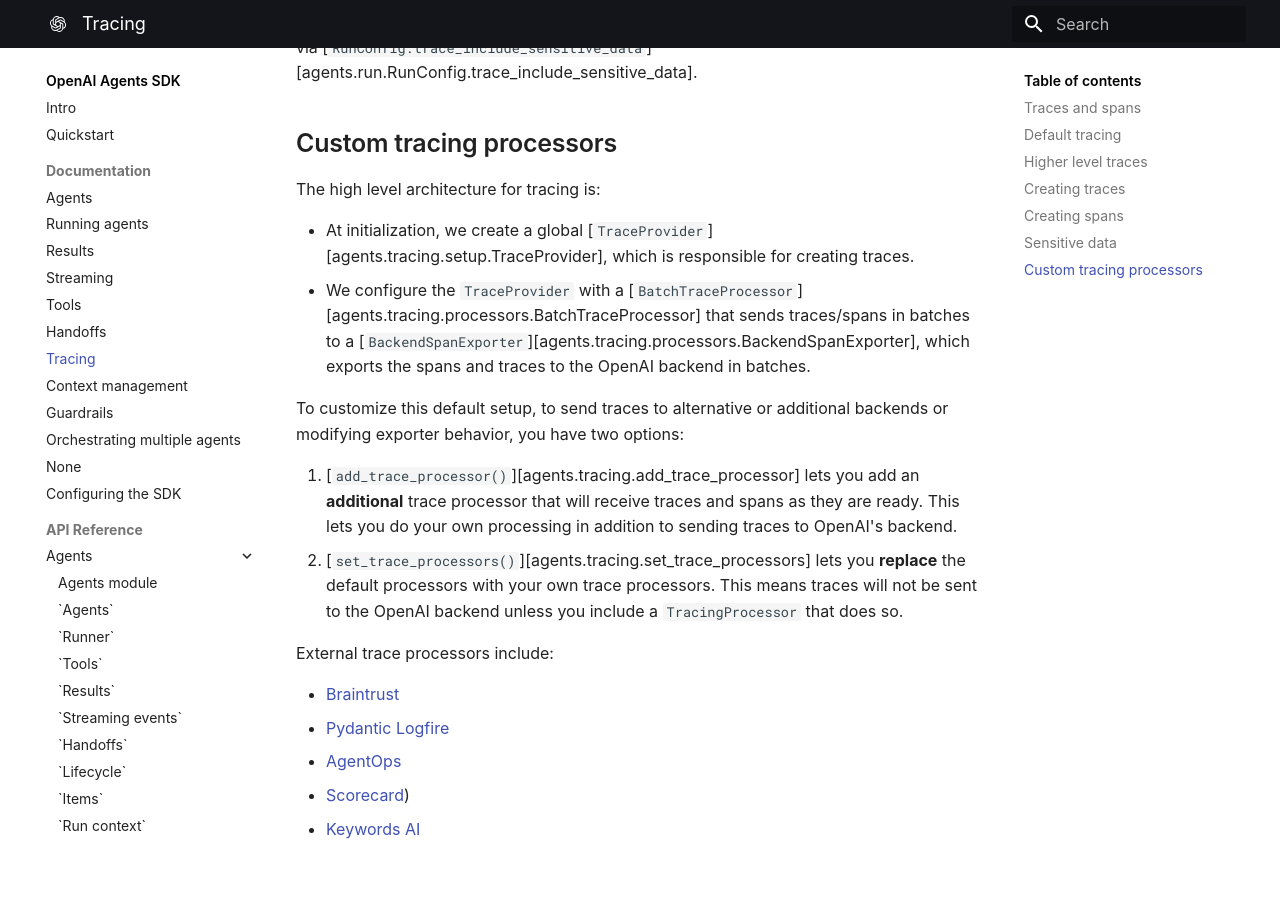
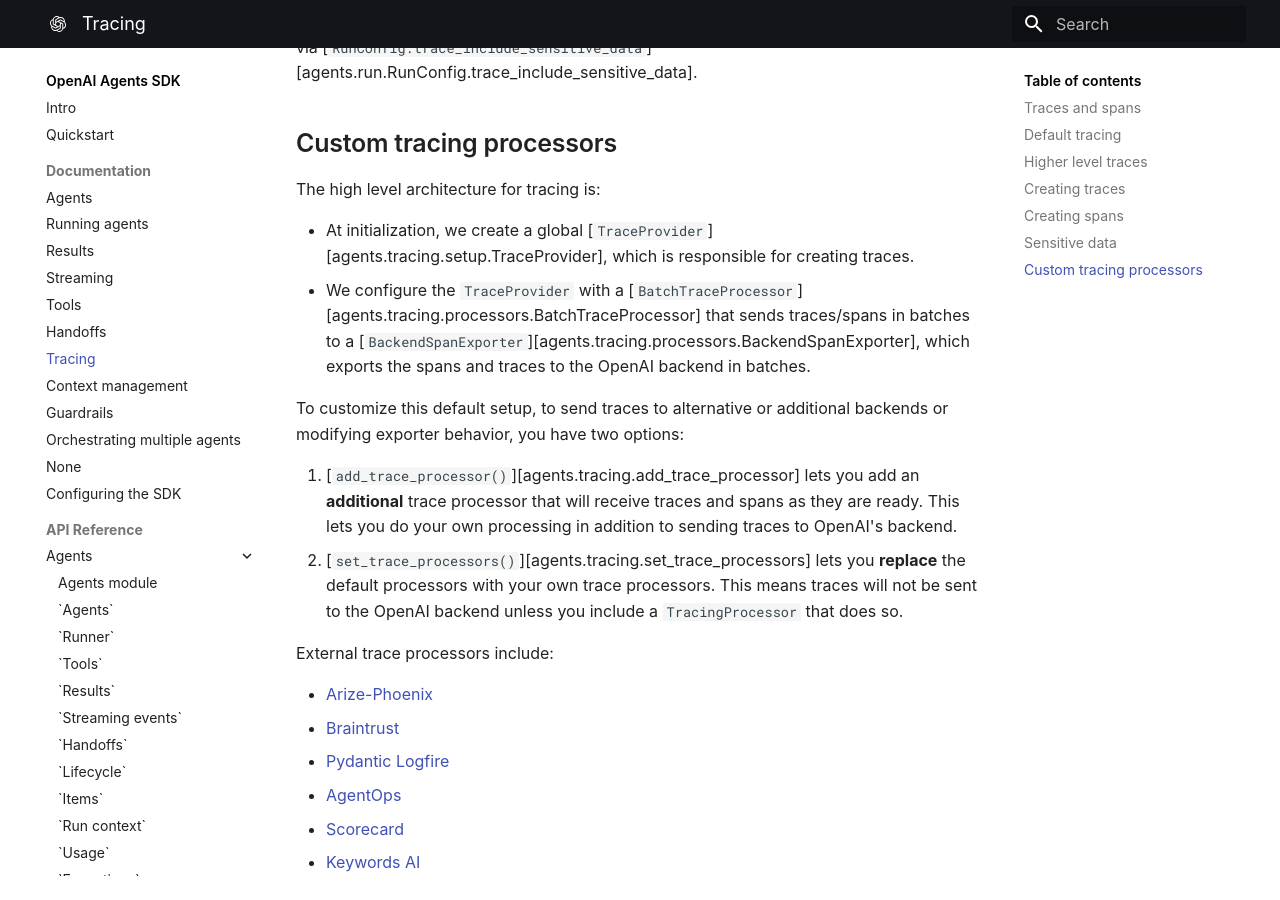
Before and after one commit to zain/openai-agents-python, an MkDocs documentation site: the page built from docs/tracing.md, in a window 1280 px wide and 900 px high, scrolled down 2770 px. Built offline with MkDocs 1.6.1 and Material for MkDocs 9.7.7, drawn with Linux system fonts in a browser that asks for light colours; some web fonts are replaced; before the commit the page ends 3636 px from its top, so only the background shows below that.

Commit message:
docs: add arize-phoenix to tracing documentation

```diff
--- a/docs/tracing.md
+++ b/docs/tracing.md
@@ -90,8 +90,9 @@
 
 External trace processors include:
 
+-   [Arize-Phoenix](https://docs.arize.com/phoenix/tracing/integrations-tracing/openai-agents-sdk)
 -   [Braintrust](https://braintrust.dev/docs/guides/traces/integrations#openai-agents-sdk)
 -   [Pydantic Logfire](https://logfire.pydantic.dev/docs/integrations/llms/openai/#openai-agents)
 -   [AgentOps](https://docs.agentops.ai/v1/integrations/agentssdk)
--   [Scorecard](https://docs.scorecard.io/docs/documentation/features/tracing#openai-agents-sdk-integration))
+-   [Scorecard](https://docs.scorecard.io/docs/documentation/features/tracing#openai-agents-sdk-integration)
 -   [Keywords AI](https://docs.keywordsai.co/integration/development-frameworks/openai-agent)
```
